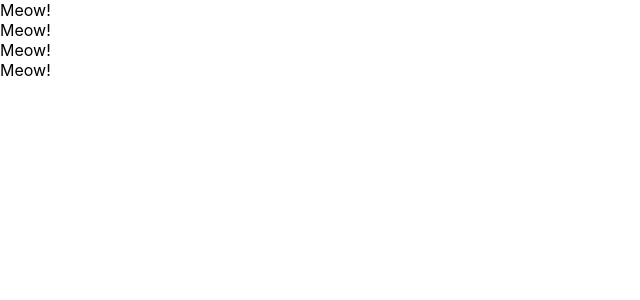
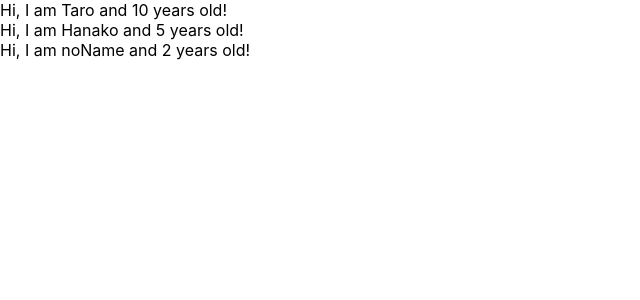
Before and after one commit to miona9122/udemy-react-application-development, a React (Create React App) app: page / in a window 1280 px wide. Shown: the top 300 px of the page, without its empty margins (0-640 px from the left). Built offline with nearby package versions, Linux system fonts and the light colour scheme.

Commit message:
learn props of component

```diff
--- a/src/App.js
+++ b/src/App.js
@@ -1,18 +1,30 @@
 import React from "react";
 
 function App() {
+  const profiles = [
+    { name: "Taro", age: 10 },
+    { name: "Hanako", age: 5 },
+    { name: "noName" },
+  ];
   return (
     <React.Fragment>
-      <Cat />
-      <Cat />
-      <Cat />
-      <Cat />
+      {profiles.map((profile, index) => {
+        return <User key={index} name={profile.name} age={profile.age} />;
+      })}
     </React.Fragment>
   );
 }
 
-const Cat = () => {
-  return <div>Meow!</div>;
+const User = (props) => {
+  return (
+    <div>
+      Hi, I am {props.name} and {props.age} years old!
+    </div>
+  );
+};
+
+User.defaultProps = {
+  age: 2,
 };
 
 export default App;
```
